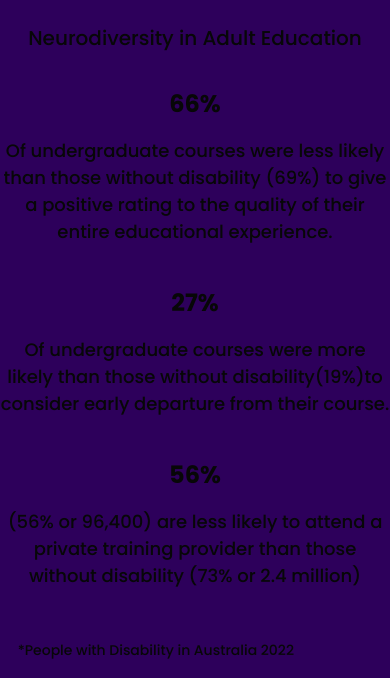
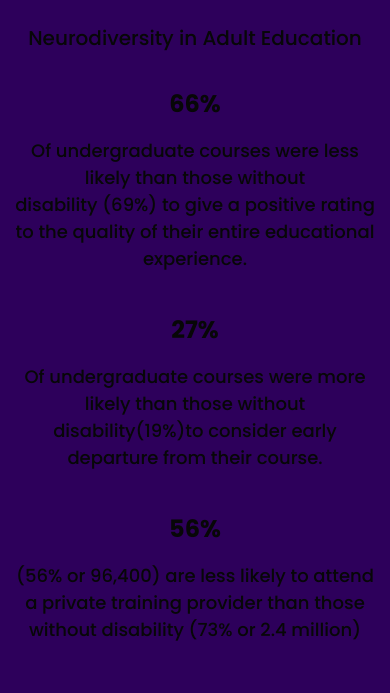
Before and after one commit to shademel/neurostudy-portal, a Next.js app: page / in a window 390 px wide. Shown: the part 765-1458 px from the top of the page. Built offline with nearby package versions, Linux system fonts and the light colour scheme.

Commit message:
add padding to facts grid item in mobile view

```diff
--- a/src/app/components/fact/fact.module.css
+++ b/src/app/components/fact/fact.module.css
@@ -22,9 +22,11 @@
     display: flex;
     flex-direction: column;
     justify-content: flex-start;
+
   }
   .gridItem span {
     height: 150px;
+
   }
 
   .factReference {
@@ -56,6 +58,7 @@
   .gridItem {
     text-align: center;
     max-width: 480px;
+    padding: 0px 10px;
   }
   .factReference {
     text-align: right;
```
